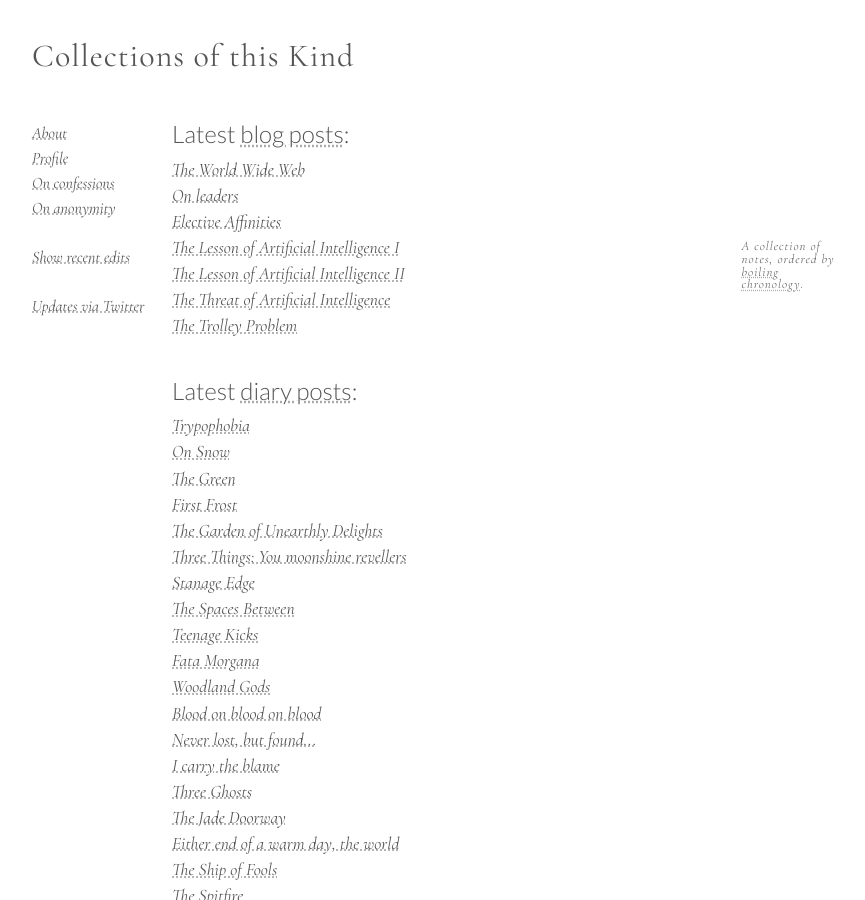
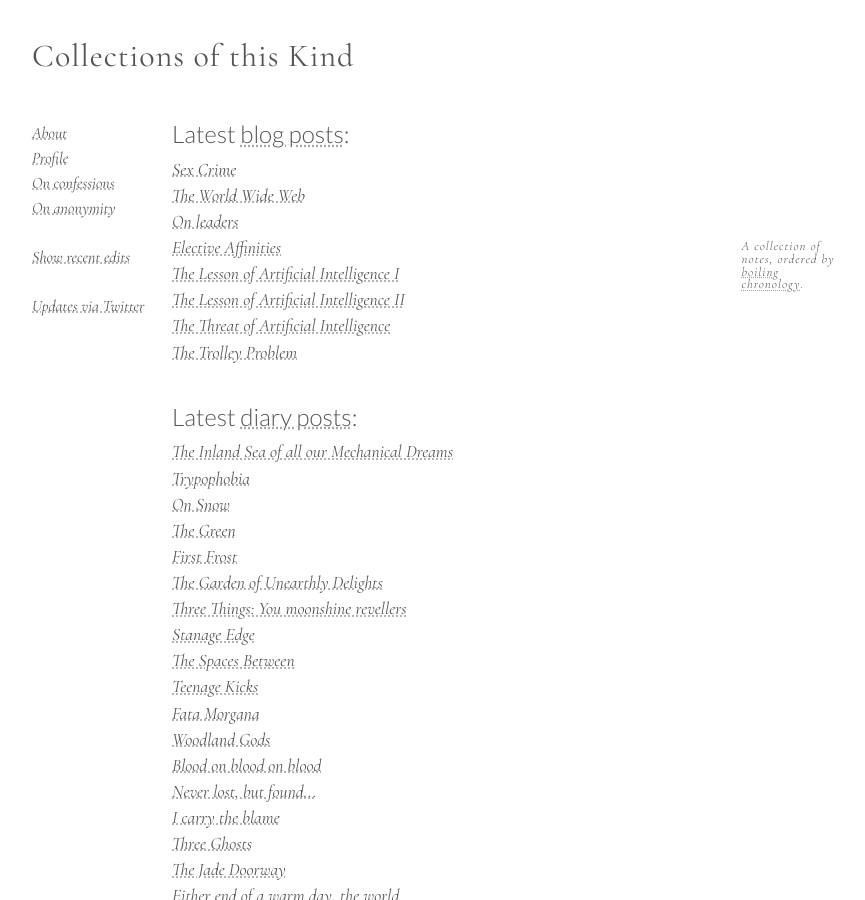
Before and after one commit to CollectionsOfThisKind/collectionsofthiskind.github.io, a Jekyll site: the page built from index.html, in a window 1280 px wide and 900 px high. Shown: the whole window, without its empty margins (78-943 px from the left). Built offline with Jekyll 4.4.1, drawn with Linux system fonts in a browser that asks for light colours.

Commit message:
Add files via upload

```diff
--- a/index.html
+++ b/index.html
@@ -31,6 +31,7 @@ A collection of notes, ordered by <a href="/pages/about/boiling.html">boiling ch
 <h2 name="blog">Latest <a href="/pages/blog/index.html">blog posts</a>:</h2>
 
 <ul class="new">
+<li><a href="pages/blog/sex.html">Sex Crime</a></li>
 <li><a href="pages/blog/info.html">The World Wide Web</a></li>
 <li><a href="pages/blog/leaders.html">On leaders</a></li>
 <li><a href="pages/blog/elective.html">Elective Affinities</a></li>
@@ -49,6 +50,7 @@ A collection of notes, ordered by <a href="/pages/about/boiling.html">boiling ch
 
 
 <ul class="new">
+<li><a href="pages/diary/liminal.html">The Inland Sea of all our Mechanical Dreams</a></li>
 <li><a href="pages/diary/the-hole.html">Trypophobia</a></li>
 <li><a href="pages/diary/snow.html">On Snow</a></li>
 <li><a href="pages/diary/the-green.html">The Green</a></li>
```
